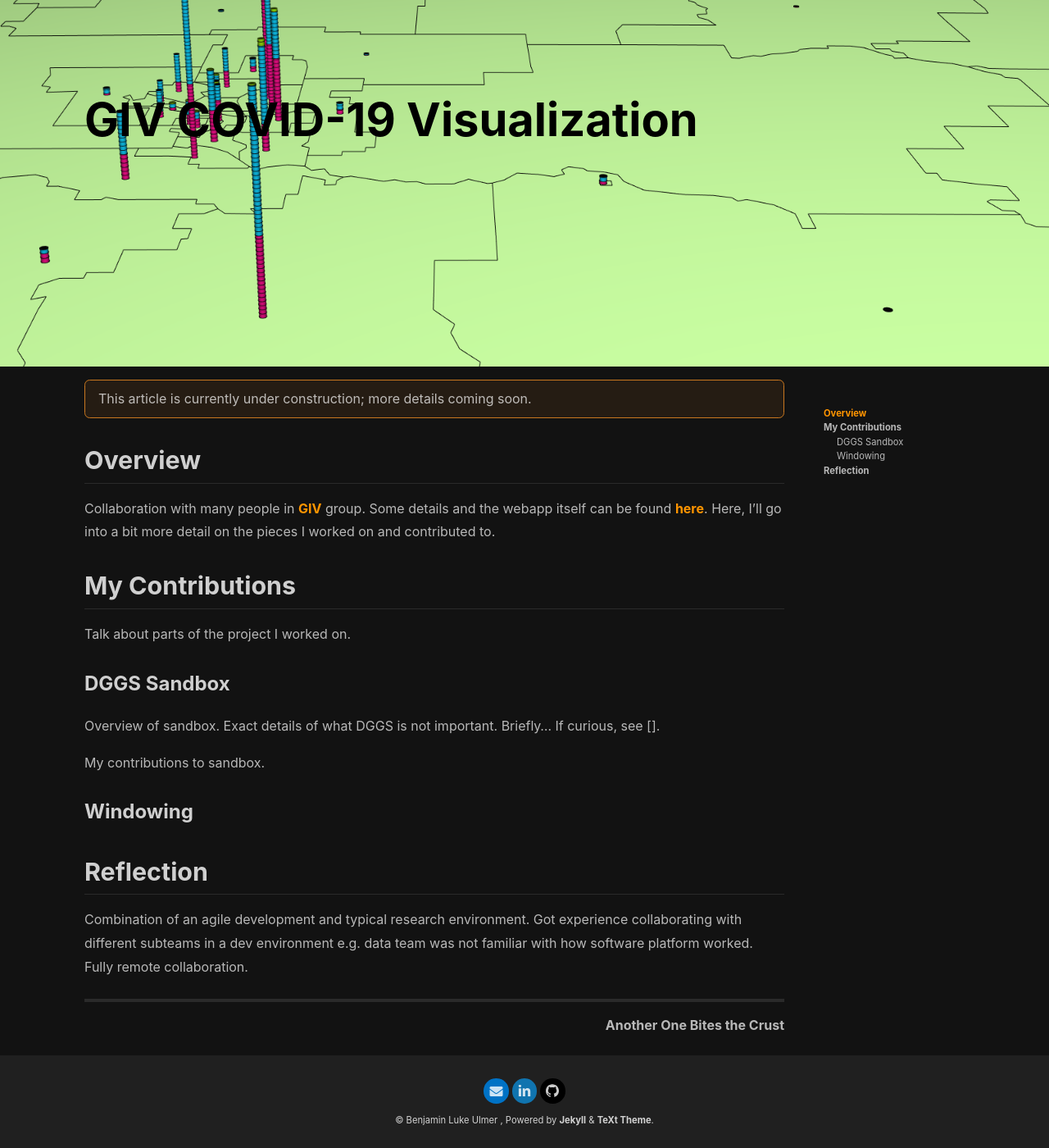
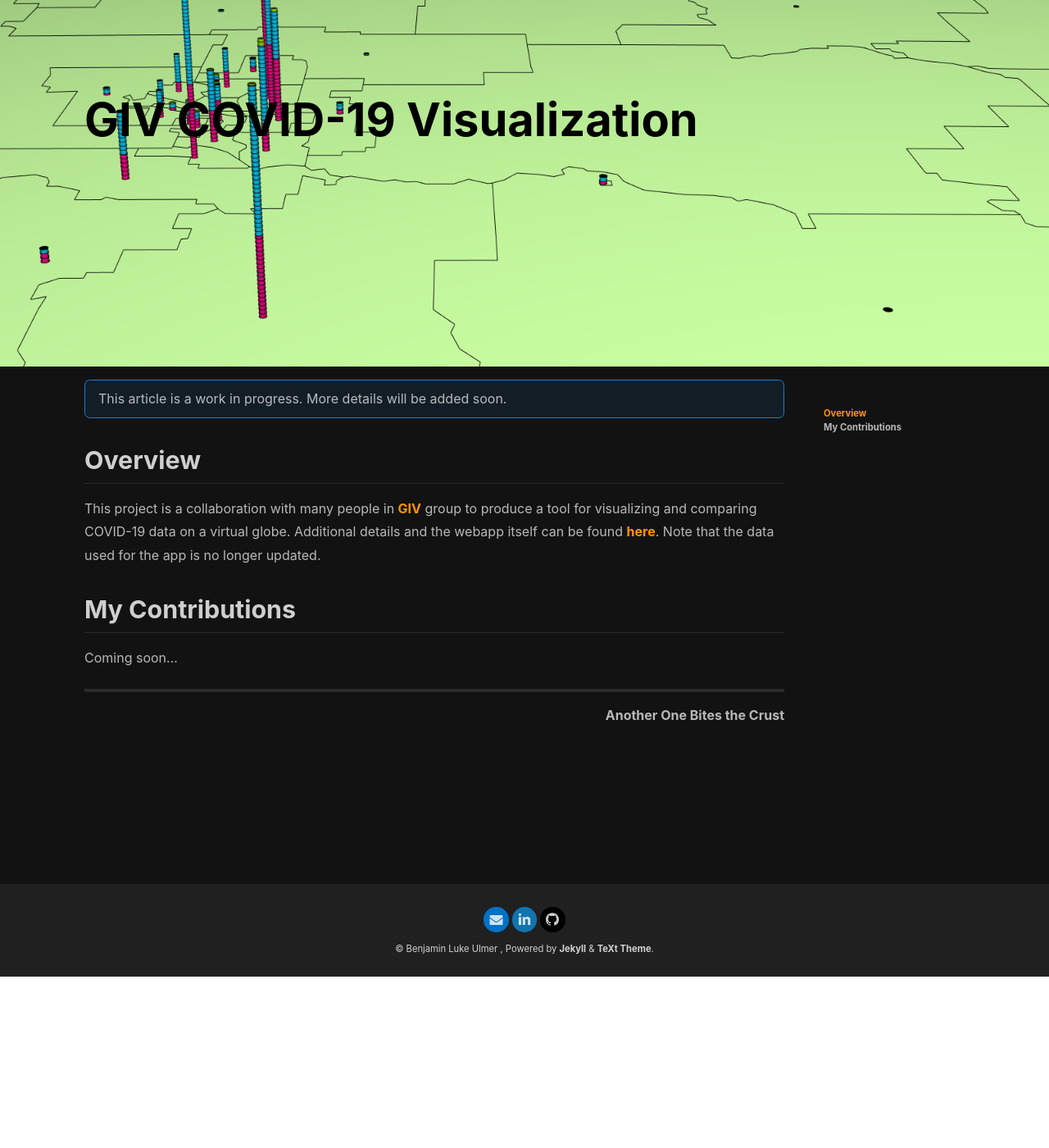
Before and after one commit to benjaminulmer/benjaminulmer.github.io, a Jekyll site: the page built from _projects/covidualization.md, in a window 1280 px wide and 1400 px high, scrolled down 209 px. Shown: the whole window at 82% size. Built offline with Jekyll 4.4.1, drawn with Linux system fonts in a browser that asks for light colours; nearby versions of some CDN libraries.

Commit message:
Final cleaning for v1.0

```diff
--- a/_projects/covidualization.md
+++ b/_projects/covidualization.md
@@ -1,7 +1,7 @@
 ---
 layout: article
 title: GIV COVID-19 Visualization
-description: TODO
+description: Web tool for visualizing COVID-19 data on a virtual globe.
 cover: /assets/images/covidualization/na.png
 
 article_header:
@@ -10,28 +10,14 @@ article_header:
 ---
 <!--more-->
 
-This article is currently under construction; more details coming soon.
-{:.warning}
+This article is a work in progress.
+More details will be added soon.
+{:.info}
 
 ## Overview
-Collaboration with many people in [GIV](https://giv.cpsc.ucalgary.ca) group.
-Some details and the webapp itself can be found [here](https://giv.cpsc.ucalgary.ca/project/covid19-visualization/).
-Here, I'll go into a bit more detail on the pieces I worked on and contributed to.
+This project is a collaboration with many people in [GIV](https://giv.cpsc.ucalgary.ca) group to produce a tool for visualizing and comparing COVID-19 data on a virtual globe.
+Additional details and the webapp itself can be found [here](https://giv.cpsc.ucalgary.ca/project/covid19-visualization/).
+Note that the data used for the app is no longer updated.
 
 ## My Contributions
-Talk about parts of the project I worked on.
-
-### DGGS Sandbox
-Overview of sandbox.
-Exact details of what DGGS is not important.
-Briefly...
-If curious, see [].
-
-My contributions to sandbox.
-
-### Windowing
-
-## Reflection
-Combination of an agile development and typical research environment.
-Got experience collaborating with different subteams in a dev environment e.g. data team was not familiar with how software platform worked.
-Fully remote collaboration.
+Coming soon...
```
Also changed, not shown: _projects/3dwind.md (+1 -1 lines), _projects/aobtc.md (+1 -1 lines), about.md (+2 -2 lines), index.md (+2 -3 lines), projects.md (+1 -1 lines).
